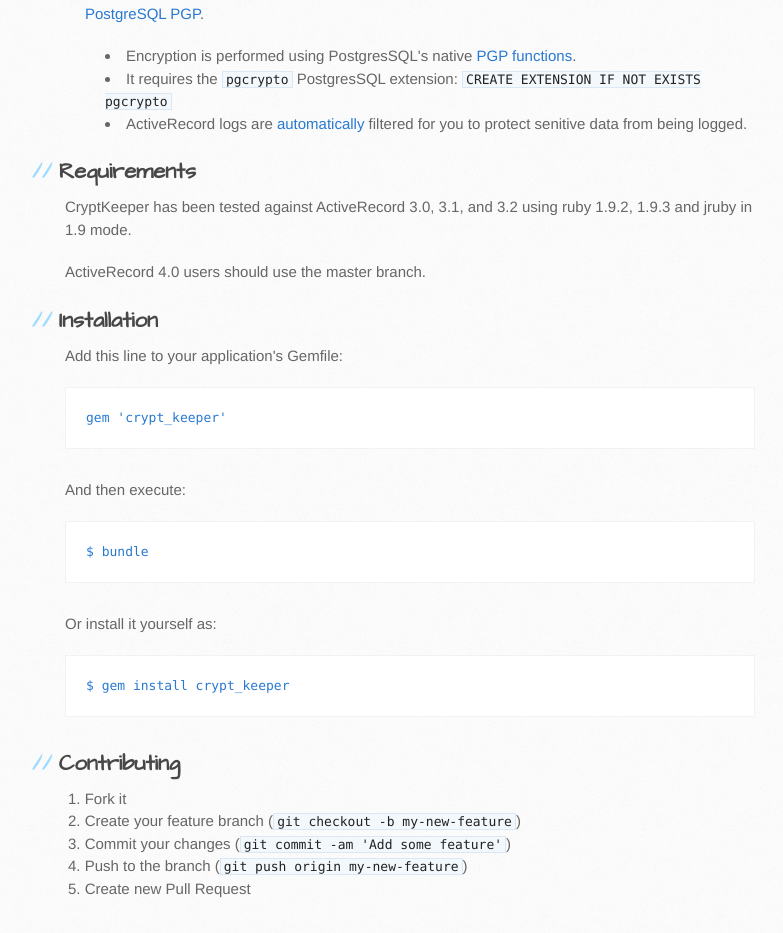
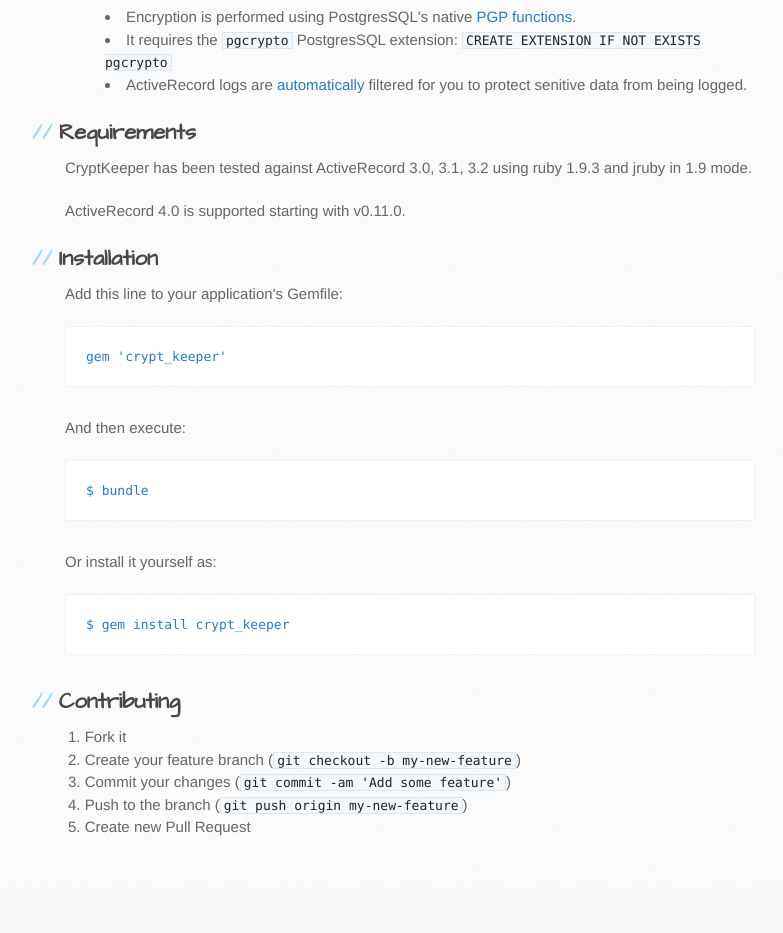
Before and after one commit to jmazzi/crypt_keeper, a plain HTML site: page index.html in a window 1280 px wide. Shown: the part 2782-3715 px from the top of the page, without its empty margins (105-888 px from the left). After the commit the page ends 3663 px from the top, so only its background shows below. Drawn offline with Linux system fonts and the light colour scheme.

```diff
--- a/index.html
+++ b/index.html
@@ -57,8 +57,7 @@ simple that <em>just works</em>.</p>
 <h2>Usage</h2>
 
 <div class="highlight"><pre><span class="k">class</span> <span class="nc">MyModel</span> <span class="o">&lt;</span> <span class="ss">ActiveRecord</span><span class="p">:</span><span class="ss">:Base</span>
-  <span class="n">crypt_keeper</span> <span class="ss">:field</span><span class="p">,</span> <span class="ss">:other_field</span><span class="p">,</span> <span class="ss">:encryptor</span> <span class="o">=&gt;</span> <span class="ss">:aes</span><span class="p">,</span>
-    <span class="ss">:key</span> <span class="o">=&gt;</span> <span class="s1">'super_good_password'</span>
+  <span class="n">crypt_keeper</span> <span class="ss">:field</span><span class="p">,</span> <span class="ss">:other_field</span><span class="p">,</span> <span class="ss">:encryptor</span> <span class="o">=&gt;</span> <span class="ss">:aes</span><span class="p">,</span> <span class="ss">:key</span> <span class="o">=&gt;</span> <span class="s1">'super_good_password'</span>
 <span class="k">end</span>
 
 <span class="n">model</span> <span class="o">=</span> <span class="no">MyModel</span><span class="o">.</span><span class="n">new</span><span class="p">(</span><span class="ss">field</span><span class="p">:</span> <span class="s1">'sometext'</span><span class="p">)</span>
@@ -104,8 +103,7 @@ under the <code>CryptKeeper::Provider</code> namespace, like this:</p>
 as a string or an underscored symbol</p>
 
 <div class="highlight"><pre><span class="k">class</span> <span class="nc">MyModel</span> <span class="o">&lt;</span> <span class="ss">ActiveRecord</span><span class="p">:</span><span class="ss">:Base</span>
-  <span class="n">crypt_keeper</span> <span class="ss">:field</span><span class="p">,</span> <span class="ss">:other_field</span><span class="p">,</span> <span class="ss">:encryptor</span> <span class="o">=&gt;</span> <span class="ss">:my_encryptor</span><span class="p">,</span>
-    <span class="ss">:key</span> <span class="o">=&gt;</span> <span class="s1">'super_good_password'</span>
+  <span class="n">crypt_keeper</span> <span class="ss">:field</span><span class="p">,</span> <span class="ss">:other_field</span><span class="p">,</span> <span class="ss">:encryptor</span> <span class="o">=&gt;</span> <span class="ss">:my_encryptor</span><span class="p">,</span> <span class="ss">:key</span> <span class="o">=&gt;</span> <span class="s1">'super_good_password'</span>
 <span class="k">end</span>
 </pre></div>
 
@@ -144,10 +142,10 @@ filtered for you to protect senitive data from being logged.</li>
 </li>
 </ul><h2>Requirements</h2>
 
-<p>CryptKeeper has been tested against ActiveRecord 3.0, 3.1, and 3.2 using ruby
-1.9.2, 1.9.3 and jruby in 1.9 mode.</p>
+<p>CryptKeeper has been tested against ActiveRecord 3.0, 3.1, 3.2 using ruby
+1.9.3 and jruby in 1.9 mode.</p>
 
-<p>ActiveRecord 4.0 users should use the master branch.</p>
+<p>ActiveRecord 4.0 is supported starting with v0.11.0.</p>
 
 <h2>Installation</h2>
 
```
Also changed, not shown: params.json (+1 -1 lines).
